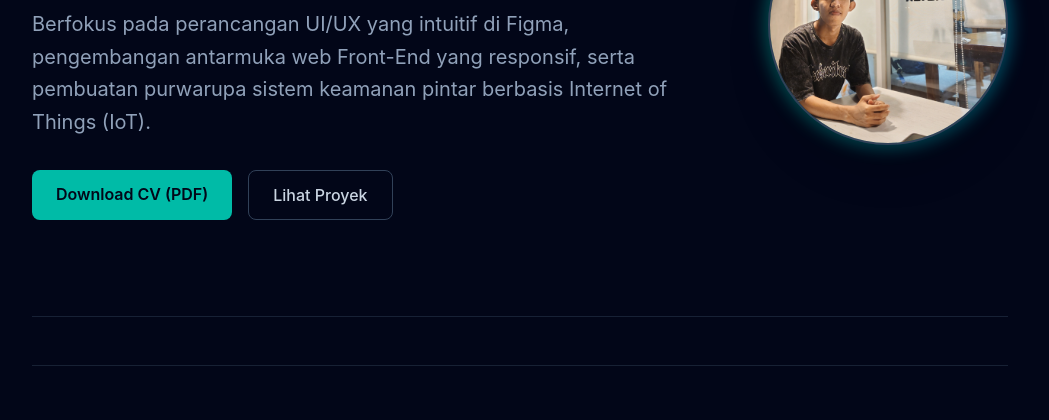
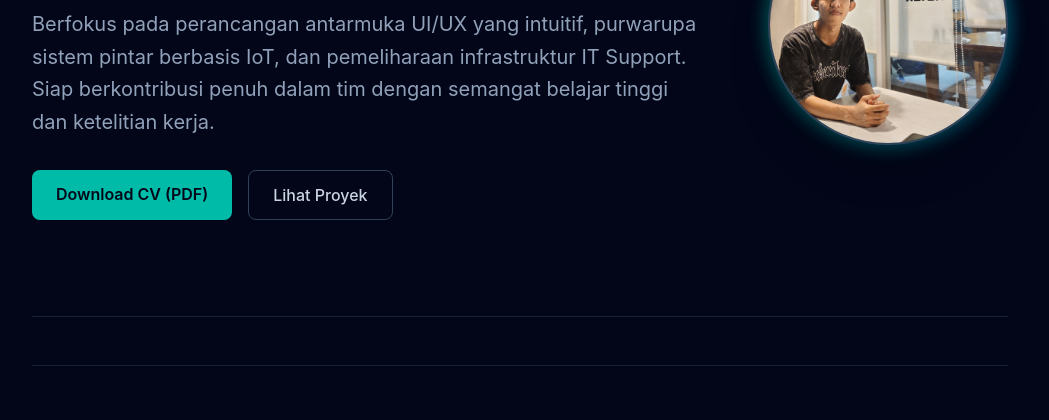
Before and after one commit to MillonggSkuyy/portfolio-web, an Astro site: page / in a window 1280 px wide. Shown: the part 380-800 px from the top of the page, without its empty margins (120-1169 px from the left). Built offline with nearby package versions, Linux system fonts and the light colour scheme; Astro itself is replaced by a stand-in of ours.

Commit message:
Perubahan pada tampilan penyambutan di Hero.astro

```diff
--- a/src/components/Hero.astro
+++ b/src/components/Hero.astro
@@ -15,7 +15,7 @@
       </h1>
 
       <p class="text-lg sm:text-xl text-slate-400 max-w-2xl mb-8 leading-relaxed mx-auto md:mx-0">
-        Berfokus pada perancangan UI/UX yang intuitif di Figma, pengembangan antarmuka web Front-End yang responsif, serta pembuatan purwarupa sistem keamanan pintar berbasis Internet of Things (IoT).
+        Berfokus pada perancangan antarmuka UI/UX yang intuitif, purwarupa sistem pintar berbasis IoT, dan pemeliharaan infrastruktur IT Support. Siap berkontribusi penuh dalam tim dengan semangat belajar tinggi dan ketelitian kerja.
       </p>
 
       <div class="flex flex-wrap justify-center md:justify-start gap-4">
```
